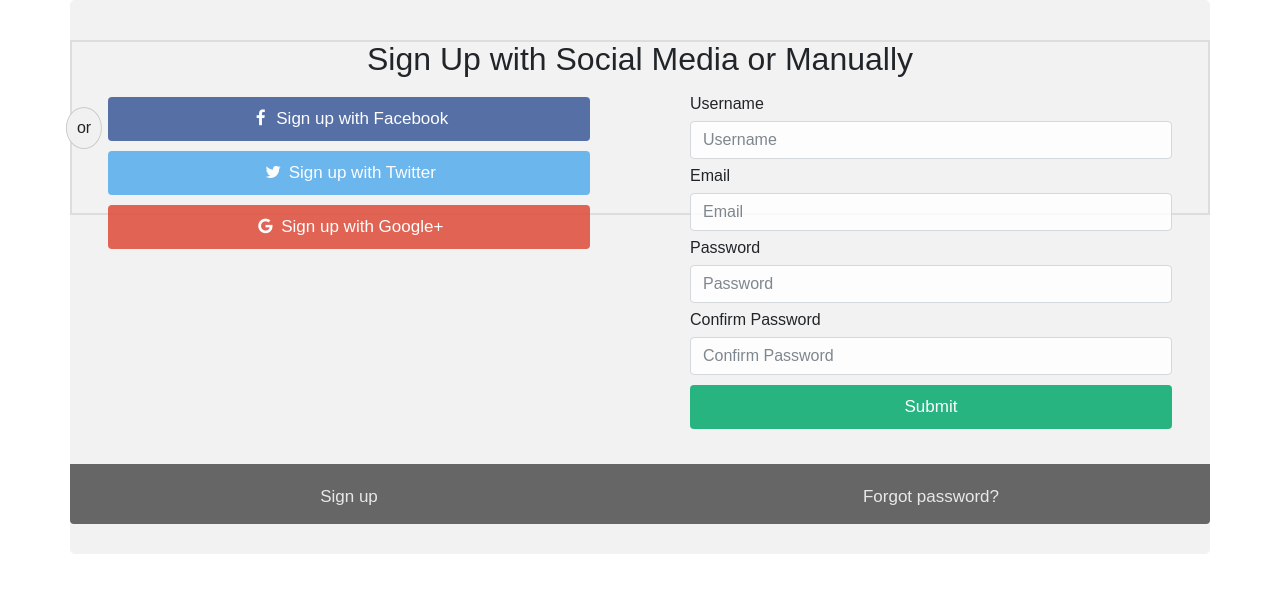
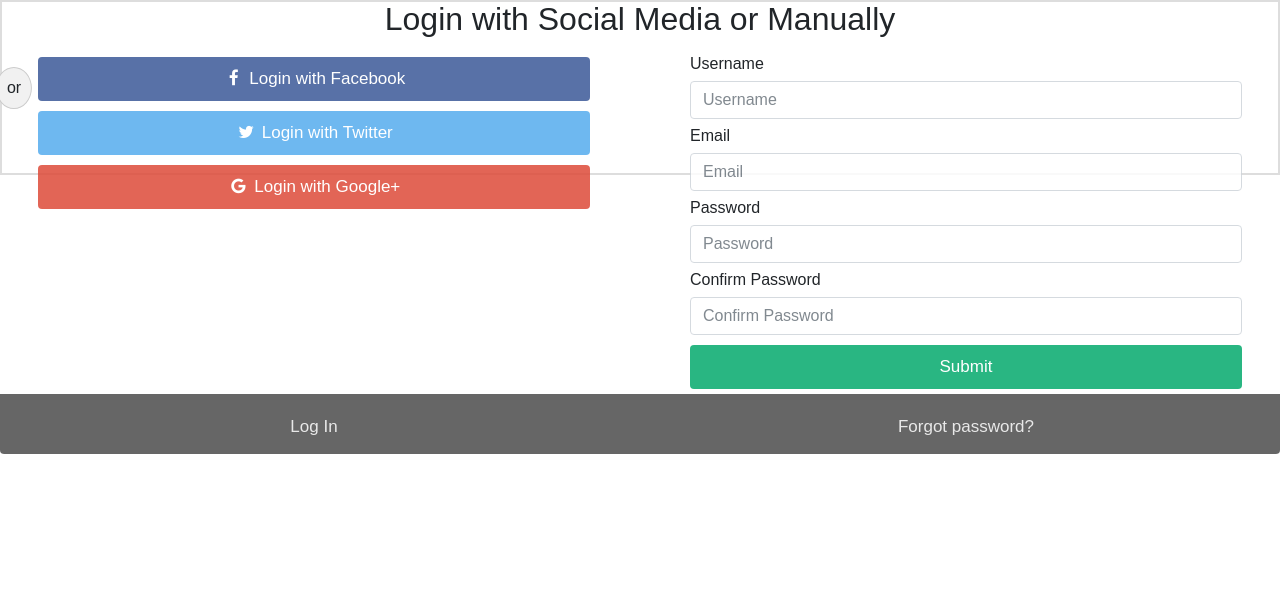
Before and after one commit to Manning-Sam/SocialMediaProject, a Flask app: page /signup in a window 1280 px wide. Shown: the part 56-649 px from the top of the page. Run offline with Flask 2, Linux system fonts and the light colour scheme; some libraries are stand-ins or nearby versions.

Commit message:
Shouwang's Changes

```diff
--- a/app/auth/auth_templates/login.html
+++ b/app/auth/auth_templates/login.html
@@ -190,7 +190,7 @@
 <div class="bottom-container">
   <div class="row">
     <div class="col">
-      <a href="#" style="color:white" class="btn">Sign up</a>
+      <a href="{{ url_for('auth.signMeUp') }}" style="color:white" class="btn">Sign up</a>
     </div>
     <div class="col">
       <a href="#" style="color:white" class="btn">Forgot password?</a>
--- a/app/auth/auth_templates/signup.html
+++ b/app/auth/auth_templates/signup.html
@@ -4,6 +4,7 @@
 
 
 <!DOCTYPE html>
+<html>
 <head>
 <meta name="viewport" content="width=device-width, initial-scale=1">
 <link rel="stylesheet" href="https://cdnjs.cloudflare.com/ajax/libs/font-awesome/4.7.0/css/font-awesome.min.css">
@@ -136,25 +137,24 @@
   }
 }
 </style>
-</head>
 
 
-<div class="container">
+<div class="container-Main">
     <div class="row">
-      <h2 style="text-align:center">Sign Up with Social Media or Manually</h2>
+      <h2 style="text-align:center">Login with Social Media or Manually</h2>
       <div class="vl">
         <span class="vl-innertext">or</span>
       </div>
 
       <div class="col">
         <a href="#" class="fb btn">
-          <i class="fa fa-facebook fa-fw"></i> Sign up with Facebook
+          <i class="fa fa-facebook fa-fw"></i> Login with Facebook
          </a>
         <a href="#" class="twitter btn">
-          <i class="fa fa-twitter fa-fw"></i> Sign up with Twitter
+          <i class="fa fa-twitter fa-fw"></i> Login with Twitter
         </a>
         <a href="#" class="google btn"><i class="fa fa-google fa-fw">
-          </i> Sign up with Google+
+          </i> Login with Google+
         </a>
       </div>
 
@@ -194,7 +194,7 @@
 <div class="bottom-container">
   <div class="row">
     <div class="col">
-      <a href="#" style="color:white" class="btn">Sign up</a>
+      <a href="{{ url_for('auth.logMeIn') }}" style="color:white" class="btn">Log In</a>
     </div>
     <div class="col">
       <a href="#" style="color:white" class="btn">Forgot password?</a>
--- a/app/auth/routes.py
+++ b/app/auth/routes.py
@@ -32,7 +32,7 @@
 
 
         login_user(user, remember = remember_me)
-        return redirect(url_for('auth.signMeUp'))
+        return redirect(url_for('blog.blogHome'))
     return render_template('login.html', form = form)
 
 @auth.route('/signup', methods=["GET", "POST"])
--- a/app/templates/base.html
+++ b/app/templates/base.html
@@ -13,11 +13,9 @@
 
     {% include 'nav.html' %}
 
-      <main class="container">
           {% block content %}
 
           {% endblock content %}
-      </main>
 
 
 
--- a/requirements.txt
+++ b/requirements.txt
@@ -11,6 +11,7 @@
 Jinja2==3.0.3
 Mako==1.1.6
 MarkupSafe==2.0.1
+psycopg2==2.9.2
 python-dotenv==0.19.2
 SQLAlchemy==1.4.28
 Werkzeug==2.0.2
```
Also changed, not shown: app/blog/blog_templates/blog.html (+38 -1 lines), app/blog/blog_templates/individualpost.html (+18 -4 lines), app/blog/routes.py (+4 -3 lines).
